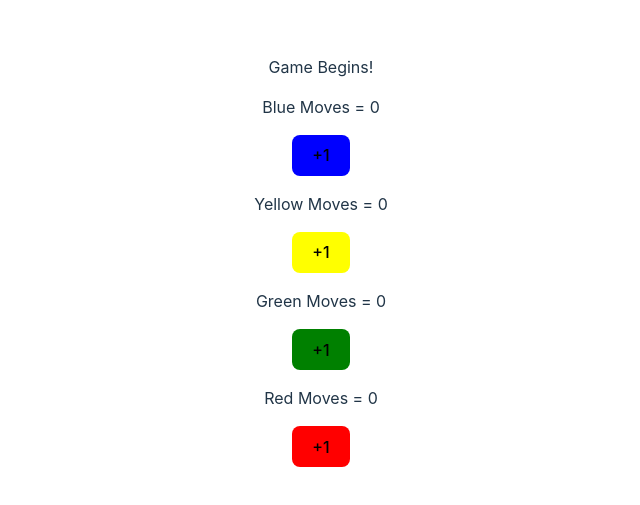
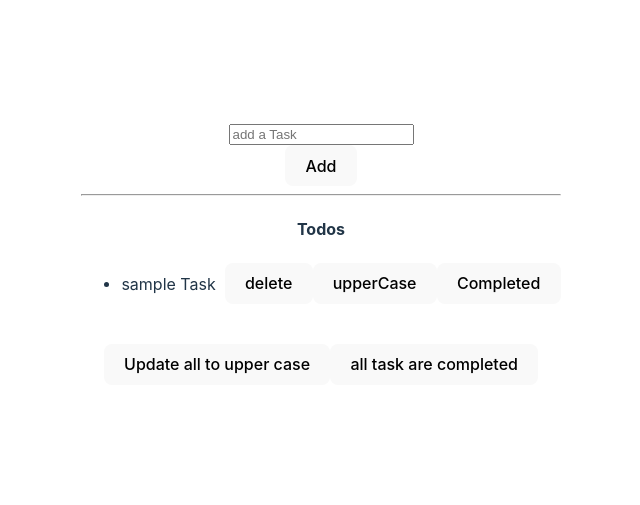
Before and after one commit to thakralgarvit/development, a React (Vite) app in the folder reactDev/basic-react/: page / in a window 1280 px wide. Shown: the part 147-652 px from the top of the page, without its empty margins (319-959 px from the left). Built offline with nearby package versions, Linux system fonts and the light colour scheme.

Commit message:
todo List using State and Core React concept

```diff
--- a/reactDev/basic-react/package.json
+++ b/reactDev/basic-react/package.json
@@ -11,7 +11,8 @@
   },
   "dependencies": {
     "react": "^18.3.1",
-    "react-dom": "^18.3.1"
+    "react-dom": "^18.3.1",
+    "uuid": "^11.0.5"
   },
   "devDependencies": {
     "@eslint/js": "^9.17.0",
--- a/reactDev/basic-react/src/App.jsx
+++ b/reactDev/basic-react/src/App.jsx
@@ -1,12 +1,12 @@
 import './App.css'
 import LudoBoard from './LudoBoard.jsx'
-
+import Todos from './Todos.jsx'
 
 function App() {
 
   return (
     <>
-      <LudoBoard />
+      <Todos />
     </>
   )
 }
--- /dev/null
+++ b/reactDev/basic-react/src/Todos.jsx
@@ -0,0 +1,110 @@
+import { useState } from "react";
+import { v4 as uuidv4 } from "uuid";
+
+export default function Todos() {
+  let [todos, setTodos] = useState([
+    { task: "sample Task", id: uuidv4(), isDone: false },
+  ]); // this one used to store the tak and update the task
+  let [newTodo, setNewTodo] = useState(""); // this one store the input value so the value can be send to todos
+
+  let addNewTodo = () => {
+    // adding value to main todos
+    setTodos((prevTodos) => {
+      return [...prevTodos, { task: newTodo, id: uuidv4(), isDone: false }];
+    });
+    setNewTodo("");
+  };
+
+  let updateTodoValue = (event) => {
+    //taking out the todo
+    setNewTodo(event.target.value);
+  };
+
+  let deleteTodo = (id) => {
+    setTodos((prevTodos) => todos.filter((prevTodos) => prevTodos.id != id));
+  };
+
+  let updateUpperCase = () => {
+    setTodos((prevTodos) =>
+      prevTodos.map((todo) => {
+        // used .map as it is recomended in react docs
+        return {
+          ...todo,
+          task: todo.task.toUpperCase(),
+        };
+      })
+    );
+  };
+
+  let upperCaseOne = (id) => {
+    setTodos((prevTodos) =>
+      prevTodos.map((todo) => {
+        if (todo.id == id) {
+          return {
+            ...todo,
+            task: todo.task.toUpperCase(),
+          };
+        } else {
+          return todo;
+        }
+      })
+    );
+  };
+
+  let doneAll = () => {
+    setTodos((prevTodos) =>
+      prevTodos.map((todo) => {
+        return {
+          ...todo,
+          isDone: true,
+        };
+      })
+    );
+  };
+
+  let doneOne = (id) => {
+    setTodos((prevTodos) =>
+      prevTodos.map((todo) => {
+        if (todo.id == id) {
+          return {
+            ...todo,
+            isDone: true,
+          };
+        } else {
+          return todo;
+        }
+      })
+    );
+  };
+
+  return (
+    <div>
+      <input
+        placeholder="add a Task"
+        value={newTodo}
+        onChange={updateTodoValue}
+      />
+      <br />
+      <button onClick={addNewTodo}>Add</button>
+      <br />
+      <hr />
+      <h4>Todos</h4>
+      <ul>
+        {todos.map((todo) => (
+          <li key={todo.id}>
+            <span style={todo.isDone ? { textDecorationLine: "line-through" } : {}}>
+              {todo.task}
+            </span>{" "}
+            &nbsp;
+            <button onClick={() => deleteTodo(todo.id)}>delete</button>
+            <button onClick={() => upperCaseOne(todo.id)}>upperCase</button>
+            <button onClick={() => doneOne(todo.id)}>Completed</button>
+          </li> //this way deleteTodo fun() will not be exicuted as soon as the website start
+        ))}
+      </ul>
+      <br />
+      <button onClick={updateUpperCase}>Update all to upper case</button>
+      <button onClick={doneAll}>all task are completed</button>
+    </div>
+  );
+}
```
Also changed, not shown: 1 other file (tests, documents, lock files or other folders).
